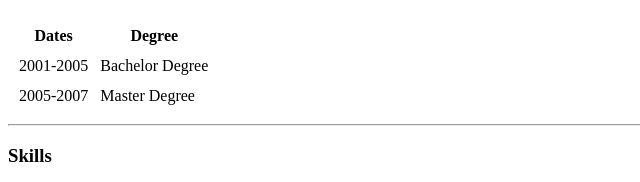
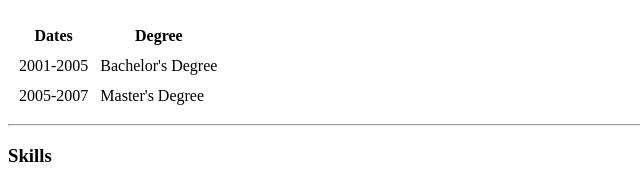
Before and after one commit to MuhammadZoda08/DD1, a plain HTML site: page index.html in a window 1280 px wide. Shown: the part 337-519 px from the top of the page, 0-640 px from the left. Drawn offline with Linux system fonts and the light colour scheme.

Commit message:
Update index.html

```diff
--- a/index.html
+++ b/index.html
@@ -32,11 +32,11 @@
     <tbody>
       <tr>
         <td>2001-2005</td>
-        <td>Bachelor Degree</td>
+        <td>Bachelor's Degree</td>
       </tr>
       <tr>
         <td>2005-2007</td>
-        <td>Master Degree</td>
+        <td>Master's Degree</td>
       </tr>
     </tbody>
 
```
